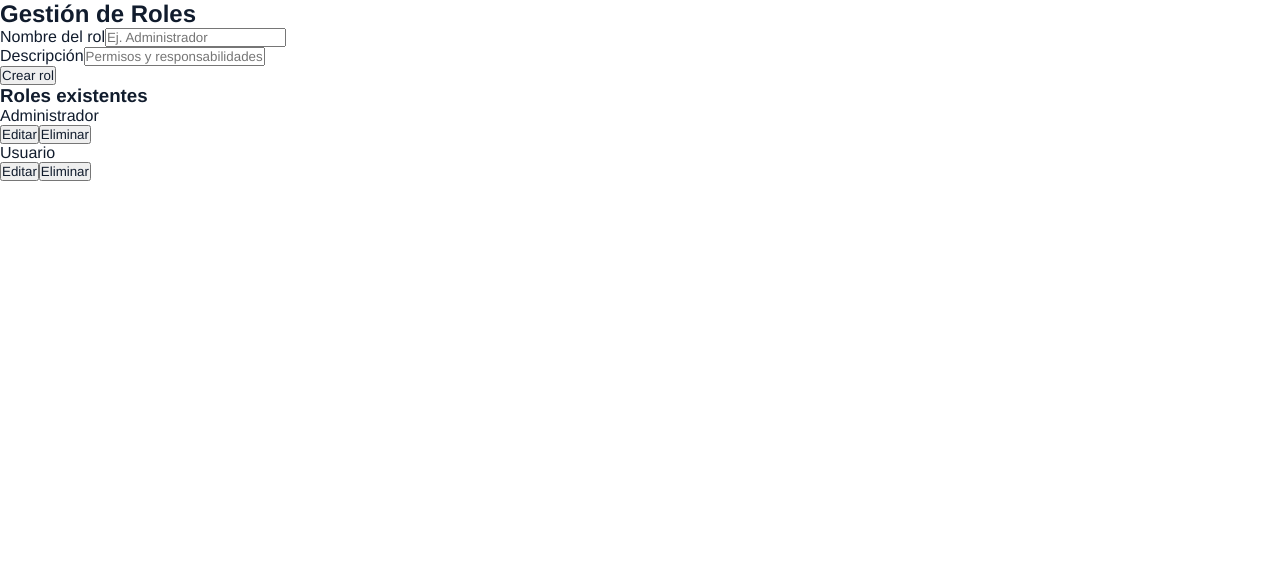
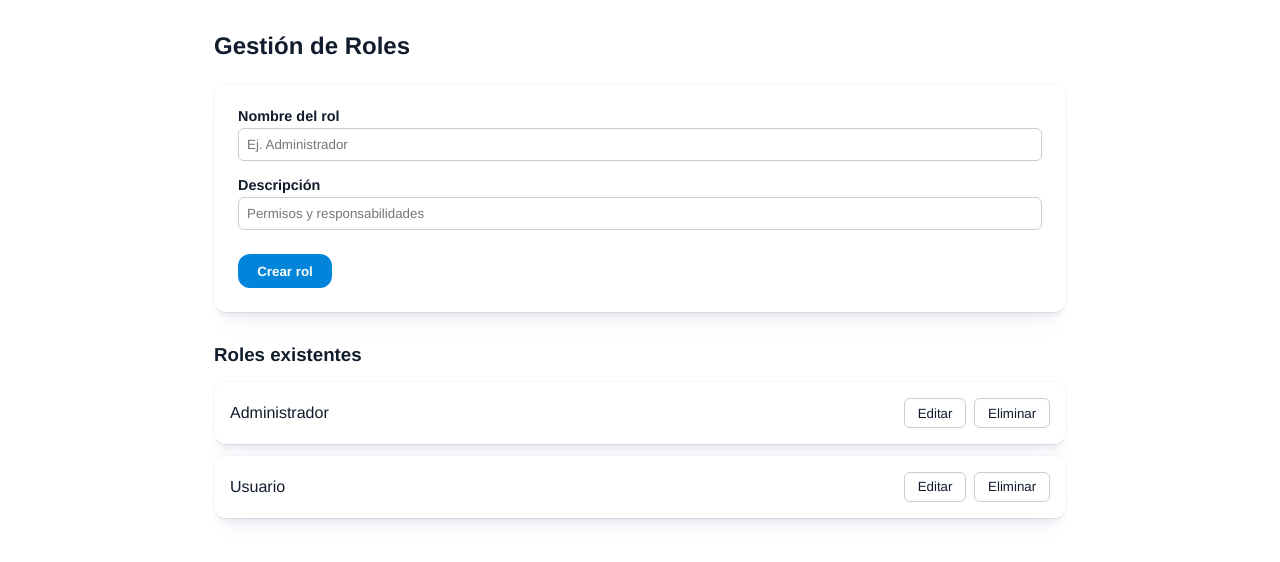
Before and after one commit to rahfflesia/graficacion, an Angular app in the folder frontend/: page /roles in a window 1280 px wide. Shown: the top 562 px of the page. Built offline with nearby package versions, Linux system fonts and the light colour scheme.

Commit message:
roles css 1

```diff
--- a/frontend/src/componentes/principales/roles/roles.css
+++ b/frontend/src/componentes/principales/roles/roles.css
@@ -0,0 +1,72 @@
+.roles-container {
+  max-width: 900px;
+  margin: 0 auto;
+  padding: 2rem 1.5rem;
+}
+
+.roles-container h2 {
+  margin-bottom: 1.5rem;
+}
+
+.roles-form {
+  background-color: var(--primary-color);
+  padding: 1.5rem;
+  border-radius: var(--border-radius);
+  box-shadow: var(--box-shadow);
+  margin-bottom: 2rem;
+}
+
+.form-group {
+  display: flex;
+  flex-direction: column;
+  gap: 0.25rem;
+  margin-bottom: 1rem;
+}
+
+.form-group label {
+  font-weight: 600;
+  font-size: 0.9rem;
+}
+
+.form-group input {
+  padding: 0.5rem;
+  border-radius: 6px;
+  border: 1px solid #ccc;
+}
+
+.roles-form button {
+  margin-top: 0.5rem;
+  padding: 0.6rem 1.2rem;
+  border: none;
+  border-radius: var(--border-radius);
+  background-color: var(--blue);
+  color: white;
+  font-weight: 600;
+}
+
+.roles-list h3 {
+  margin-bottom: 1rem;
+}
+
+.roles-item {
+  display: flex;
+  justify-content: space-between;
+  align-items: center;
+  background-color: var(--primary-color);
+  padding: 1rem;
+  border-radius: var(--border-radius);
+  box-shadow: var(--box-shadow);
+  margin-bottom: 0.75rem;
+}
+
+.acciones {
+  display: flex;
+  gap: 0.5rem;
+}
+
+.acciones button {
+  padding: 0.4rem 0.8rem;
+  border-radius: 6px;
+  border: 1px solid #ccc;
+  background-color: transparent;
+}
```
